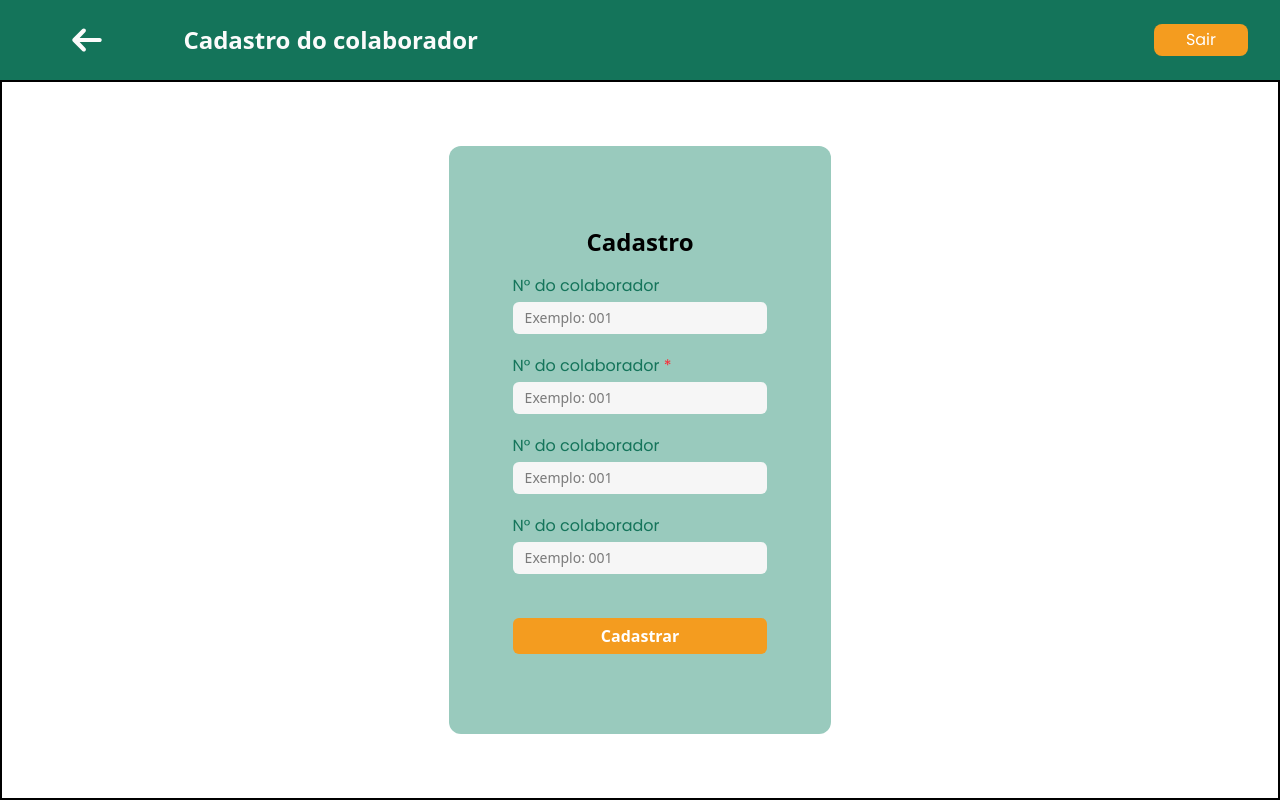
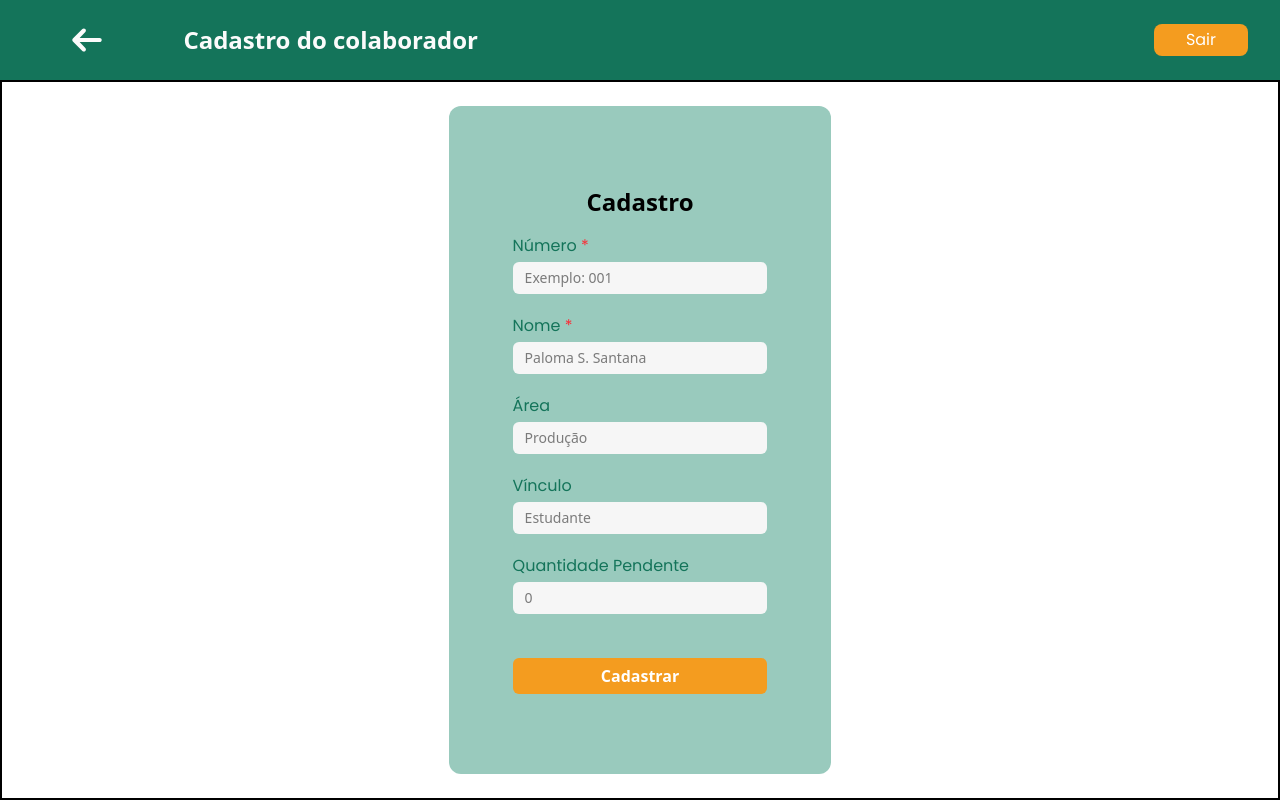
Before and after one commit to Roberto-Ceschini/Rouparia-Front, a Next.js app in the folder rouparia-front/: page /cadastrarColaborador in a window 1280 px wide. Built offline with nearby package versions, Linux system fonts and the light colour scheme.

Commit message:
Update formulario cadastro

```diff
--- a/rouparia-front/src/app/cadastrarColaborador/page.tsx
+++ b/rouparia-front/src/app/cadastrarColaborador/page.tsx
@@ -1,31 +1,26 @@
-"use client"
+"use client";
 import FormInput from "@/components/FormInput";
 import HeaderHistoricoColaborador from "@/components/HeaderHistoricoColaborador";
 import SubmitButton from "@/components/SubmitButton";
 import { Form, Formik } from "formik";
 import { useState } from "react";
-import * as Yup from 'yup';
+import * as Yup from "yup";
 
 export default function CadastrarColaborador() {
-
-    const [isErrorVisible, setIsErrorVisible] = useState(true);//Estado que controla a visibilidade do erro
+  const [isErrorVisible, setIsErrorVisible] = useState(true); //Estado que controla a visibilidade do erro
 
   //Função que mostra o erro e depois de 4 segundos esconde
   const handleShowError = () => {
     setTimeout(() => {
-            setIsErrorVisible(prev => !prev);
+      setIsErrorVisible((prev) => !prev);
     }, 4000);
-    }
+  };
 
-    const cadastrarColaborador = (values: any) => {
-
-    }
+  const cadastrarColaborador = (values: any) => {};
 
   return (
-
     //Body
     <div className="flex flex-col w-[100vw] h-[100vh] items-center">
-
       {/**Header*/}
       <HeaderHistoricoColaborador tipo="cadastro" />
 
@@ -34,63 +29,79 @@ export default function CadastrarColaborador() {
         {/**Caixa Formulario*/}
         <div className="flex flex-col p-2 gap-4 justify-evenly w-[80%] bg-verde-terciario rounded-xl md:w-[30%] lg:px-16 lg:py-20">
           {/**Texto Login*/}
-                    <h1 className="font-bold text-center font-poppins-semi-bold text-xl md:text-2xl">Cadastro</h1>
+          <h1 className="font-bold text-center font-poppins-semi-bold text-xl md:text-2xl">
+            Cadastro
+          </h1>
           {/**Formulario*/}
           <Formik
             initialValues={{
-                            nColaborador: '',
+              nColaborador: "",
             }}
             validationSchema={Yup.object({
-                            nColaborador: Yup.number().typeError('Por favor, digite um número válido!').required('Por favor, digite o número do colaborador!'),
-
+              nColaborador: Yup.number()
+                .typeError("Por favor, digite um número válido!")
+                .required("Por favor, digite o número do colaborador!"),
             })}
             onSubmit={(values, { setSubmitting }) => {
               setTimeout(() => {
-                                setSubmitting(false);//Desabilita o botão de submit
-                                cadastrarColaborador(values);//Busca o colaborador
+                setSubmitting(false); //Desabilita o botão de submit
+                cadastrarColaborador(values); //Busca o colaborador
               }, 400);
             }}
           >
-                        <Form className='flex flex-col gap-4'>
-                            {/**N do colaborador*/}
-                            <FormInput
-                                name='nColaborador'
-                                placeholder='Exemplo: 001'
-                                label='N° do colaborador'
-                                isErrorVisible={isErrorVisible}
-                            />
+            <Form className="flex flex-col gap-4">
 
               {/**N do colaborador*/}
               <FormInput
-                                name='nColaborador'
-                                placeholder='Exemplo: 001'
-                                label='N° do colaborador'
+                name="nColaborador"
+                placeholder="Exemplo: 001"
+                label="Número"
                 obrigatorio={true}
                 isErrorVisible={isErrorVisible}
               />
 
-                              {/**N do colaborador*/}
+              {/**Nome*/}
               <FormInput
-                                name='nColaborador'
-                                placeholder='Exemplo: 001'
-                                label='N° do colaborador'
+                name="nome"
+                placeholder="Paloma S. Santana"
+                label="Nome"
+                obrigatorio={true}
                 isErrorVisible={isErrorVisible}
               />
 
-                              {/**N do colaborador*/}
+              {/**Area*/}
               <FormInput
-                                name='nColaborador'
-                                placeholder='Exemplo: 001'
-                                label='N° do colaborador'
+                name="area"
+                placeholder="Produção"
+                label="Área"
+                isErrorVisible={isErrorVisible}
+              />
+
+              {/**Vinculo*/}
+              <FormInput
+                name="vinculo"
+                placeholder="Estudante"
+                label="Vínculo"
+                isErrorVisible={isErrorVisible}
+              />
+
+                {/**Quantidade pendente*/}
+              <FormInput
+                name="quantidadePendente"
+                placeholder="0"
+                label="Quantidade Pendente"
                 isErrorVisible={isErrorVisible}
               />
 
               {/**Submit*/}
-                            <SubmitButton name='Cadastrar' setIsErrorVisible={setIsErrorVisible} handleShowError={handleShowError} />
+              <SubmitButton
+                name="Cadastrar"
+                setIsErrorVisible={setIsErrorVisible}
+                handleShowError={handleShowError}
+              />
             </Form>
           </Formik>
         </div>
-
       </div>
     </div>
   );
--- a/rouparia-front/src/components/FormInput.tsx
+++ b/rouparia-front/src/components/FormInput.tsx
@@ -26,9 +26,9 @@ export default function FormInput({ name, placeholder, label, isErrorVisible = t
                     name={name}
                     type={name}
                     placeholder={placeholder}
-                    className={`bg-[#F6F6F6] rounded-md ${name === 'nColaborador' ? 'pl-3' : 'pl-9'} py-1.5 w-[100%] text-sm`}
+                    className={`bg-[#F6F6F6] rounded-md ${name === 'password' ? 'pl-9' : name === 'email' ? 'pl-9' : 'pl-3'} py-1.5 w-[100%] text-sm`}
                 />
-                {name === 'email' ? inputIcons[0]() : name === 'nColaborador' ? '' : inputIcons[1]()}
+                {name === 'email' ? inputIcons[0]() : name === 'password' ? inputIcons[1]() : '' }
             </div>
             {isErrorVisible && (
                 <p className='text-vermelho text-sm'><ErrorMessage name={name} /></p>
```
Lines whose indentation alone changed are shown as unchanged.
